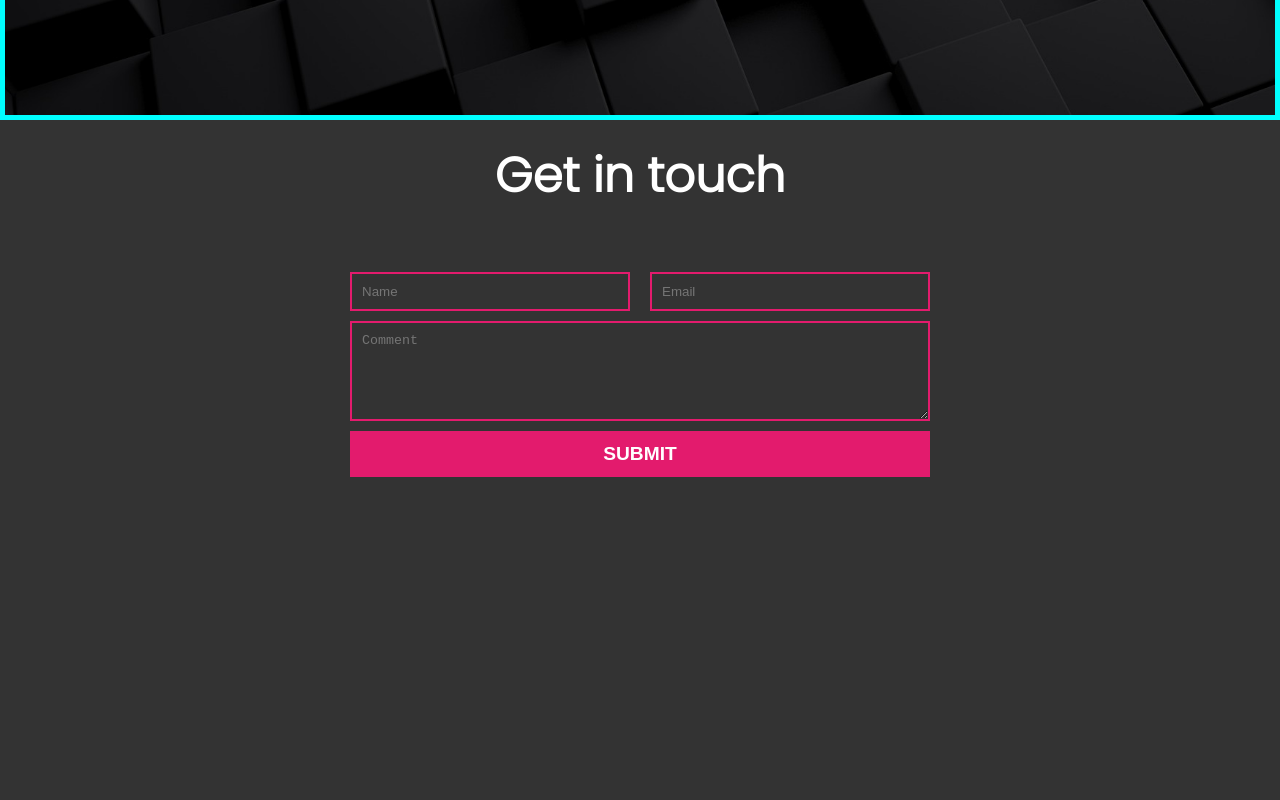
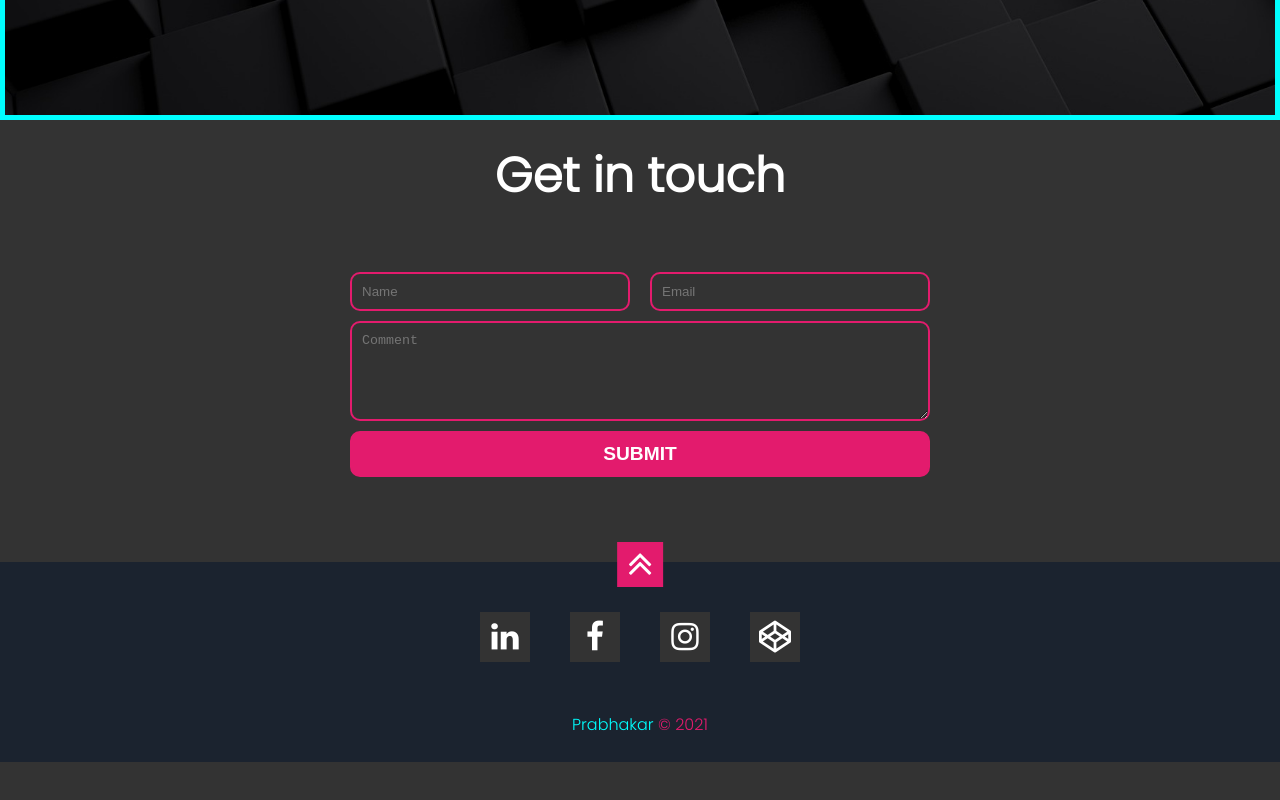
Before and after one commit to g-prabhakar/Portfolio, a React (Create React App) app: page / in a window 1280 px wide. Shown: the part 680-1480 px from the top of the page. Built offline with nearby package versions, Linux system fonts and the light colour scheme.

Commit message:
contact completed

```diff
--- a/src/Components/banner/Banner.js
+++ b/src/Components/banner/Banner.js
@@ -3,7 +3,7 @@ import profile from '../../images/profile.png'
 
 
 const Banner = () => (
-    <div className='banner Home'>
+    <div className='banner Home' id='banner'>
         <div id='intro'>
             <img src={profile} alt='profile'/>
             <h1>Hello, I'm <span>Prabhakar</span></h1>
--- a/src/Components/contact/Contact.js
+++ b/src/Components/contact/Contact.js
@@ -1,7 +1,7 @@
 import './contact.css'
 
 const Contact = () => (
-    <div className='contact'>
+    <div className='contact' id='contact'>
         <h2>Get in touch</h2>
         <div id='contact-form'>
             <input type='text' placeholder='Name'/>
@@ -9,6 +9,14 @@ const Contact = () => (
             <textarea placeholder='Comment'></textarea>
             <button type='submit'>SUBMIT</button>
         </div>
+        <button id='top'><a href='#banner'><i class="fa fa-angle-double-up"></i></a></button>
+        <div className='social-media'>
+            <button id='linkedIn'><a href=''><i class="fa fa-linkedin"></i></a></button>
+            <button id='facebook'><a href=''><i class="fa fa-facebook-f"></i></a></button>
+            <button id='instagram'><a href=''><i class="fa fa-instagram"></i></a></button>
+            <button id='codepen'><a href=''><i class="fa fa-codepen"></i></a></button>
+        </div>
+        <footer>Prabhakar <span>&copy; 2021</span></footer>
     </div>
 )
 
--- a/src/Components/contact/contact.css
+++ b/src/Components/contact/contact.css
@@ -34,6 +34,8 @@
     padding: 10px;
     background-color: transparent;
     border: 2px solid #e31b6d;
+    color: #fff;
+    border-radius: 10px;
 }
 
 #contact-form button {
@@ -43,4 +45,59 @@
     background-color: #e31b6d;
     font-size: 1.2em;
     font-weight: bolder;
+    margin-bottom: 40px;
 }
+
+#top {
+    position: relative;
+    left: 50%;
+    top: 25px;
+    transform: translateX(-50%);
+    padding-right: 10px;
+    padding-left: 10px;
+    font-size: 2.5em;
+    background-color: #e31b6d;
+    border: none;
+}
+
+#top a {
+    color: #fff;
+}
+
+.social-media {
+    width: 100wh;
+    height: 150px;
+    background-color: #1b232f;
+    display: flex;
+    justify-content: center;
+    align-items: center;
+}
+
+.social-media button {
+    width: 50px;
+    height: 50px;
+    font-size: 2em;
+    margin: 20px;
+    background-color: #333;
+    border: none;
+}
+
+.social-media button a {
+    color: #fff;
+}
+
+.social-media button:hover, .social-media button:focus {
+    background-color: #00ffff;
+    transition: .2s ease-in;
+}
+
+footer {
+    background-color: #1b232f;
+    height: 50px;
+    text-align: center;
+    color: #00ffff
+}
+
+footer span {
+    color: #e31b6d
+}
```
